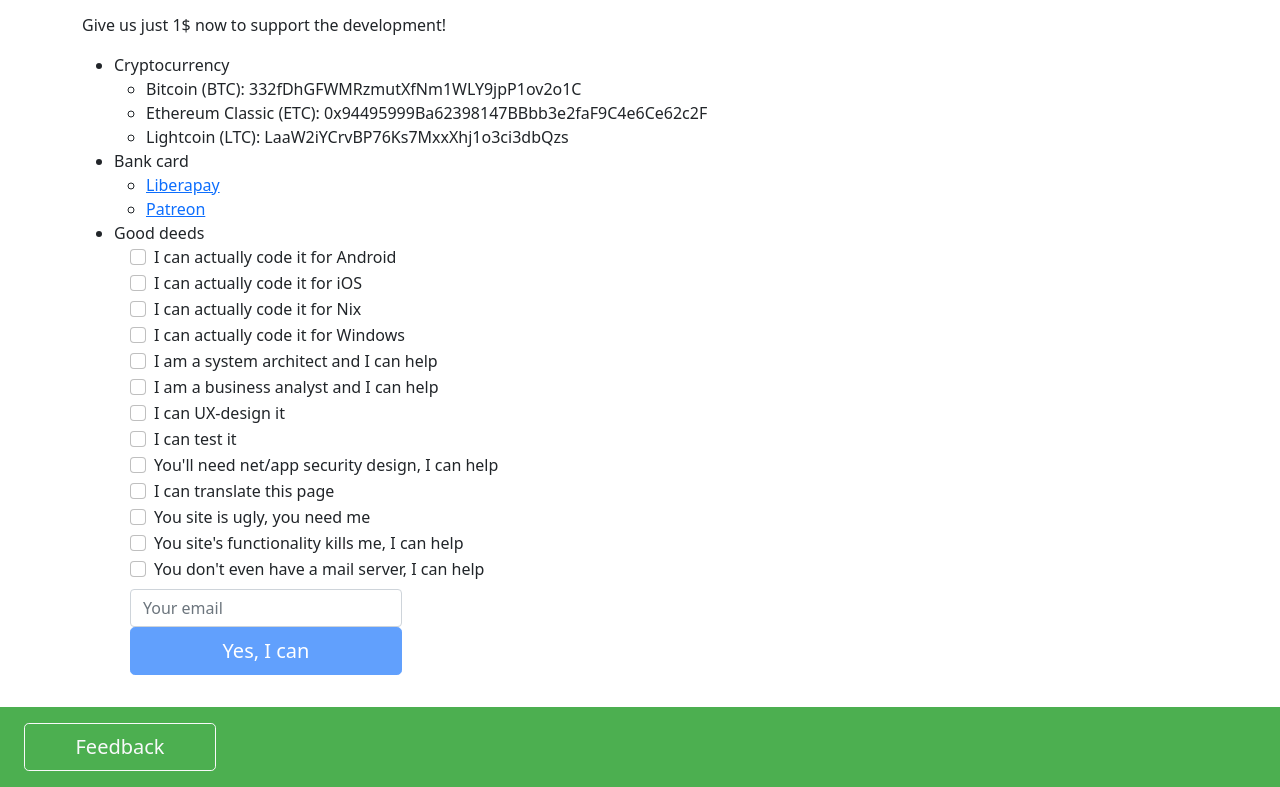
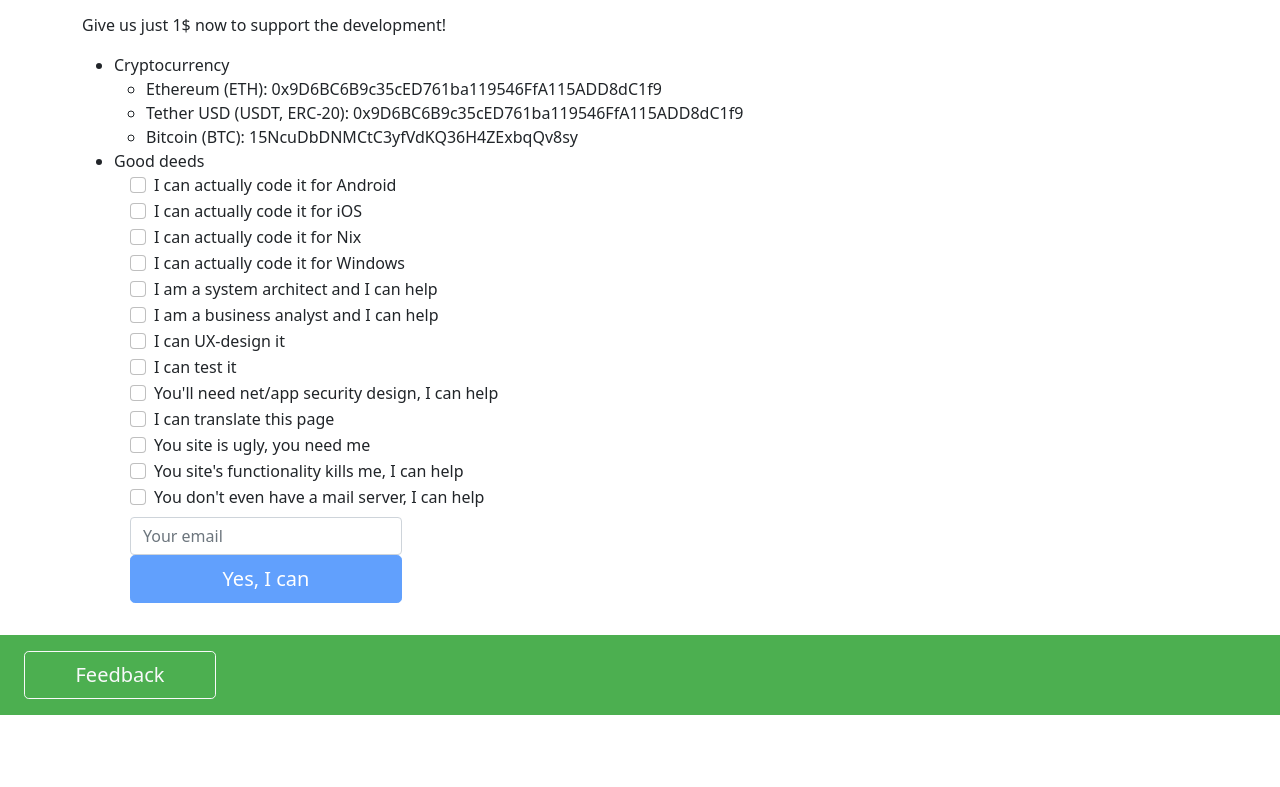
Before and after one commit to randomsymbols/sarafanradio, a plain HTML site: page en/index.htm in a window 1280 px wide. Shown: the part 1715-2502 px from the top of the page. After the commit the page ends 2430 px from the top, so only its background shows below. Drawn offline with Linux system fonts and the light colour scheme.

Commit message:
Update payment methods

```diff
--- a/en/index.htm
+++ b/en/index.htm
@@ -75,21 +75,9 @@
         <ul id="give">
             <li>Cryptocurrency
                 <ul>
-                    <li><span>Bitcoin (BTC): 332fDhGFWMRzmutXfNm1WLY9jpP1ov2o1C</span></li>
-                    <li><span>Ethereum Classic (ETC): 0x94495999Ba62398147BBbb3e2faF9C4e6Ce62c2F</span></li>
-                    <li><span>Lightcoin (LTC): LaaW2iYCrvBP76Ks7MxxXhj1o3ci3dbQzs</span></li>
-                </ul>
-            </li>
-            <li>Bank card
-                <ul>
-                    <li>
-                        <a href="https://liberapay.com/sarafanradio/donate" target="_blank">Liberapay</a>
-                    </li>
-                </ul>
-                <ul>
-                    <li>
-                        <a href="https://www.patreon.com/sarafanradio" target="_blank">Patreon</a>
-                    </li>
+                    <li><span>Ethereum (ETH): 0x9D6BC6B9c35cED761ba119546FfA115ADD8dC1f9</span></li>
+                    <li><span>Tether USD (USDT, ERC-20): 0x9D6BC6B9c35cED761ba119546FfA115ADD8dC1f9</span></li>
+                    <li><span>Bitcoin (BTC): 15NcuDbDNMCtC3yfVdKQ36H4ZExbqQv8sy</span></li>
                 </ul>
             </li>
             <li>Good deeds
```
